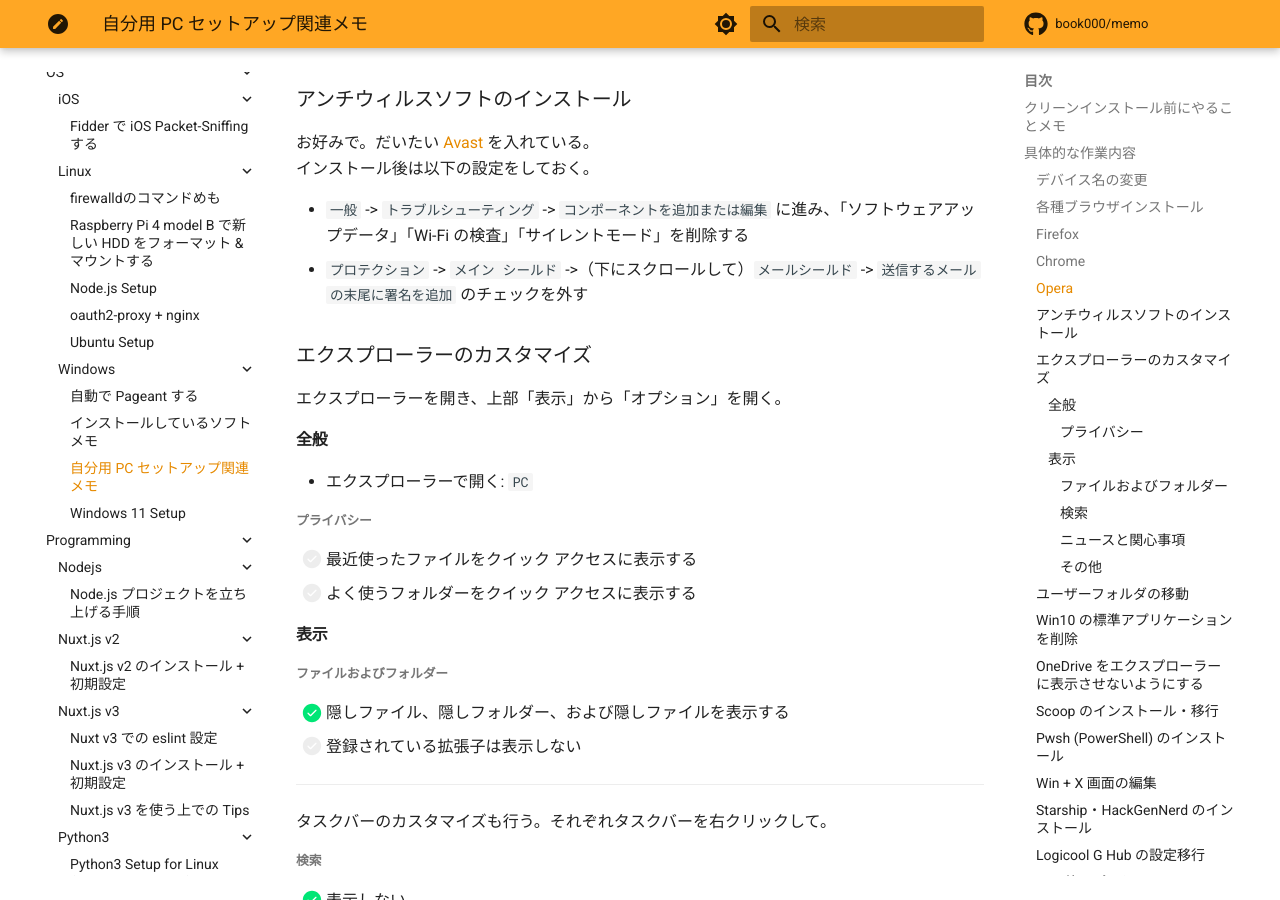
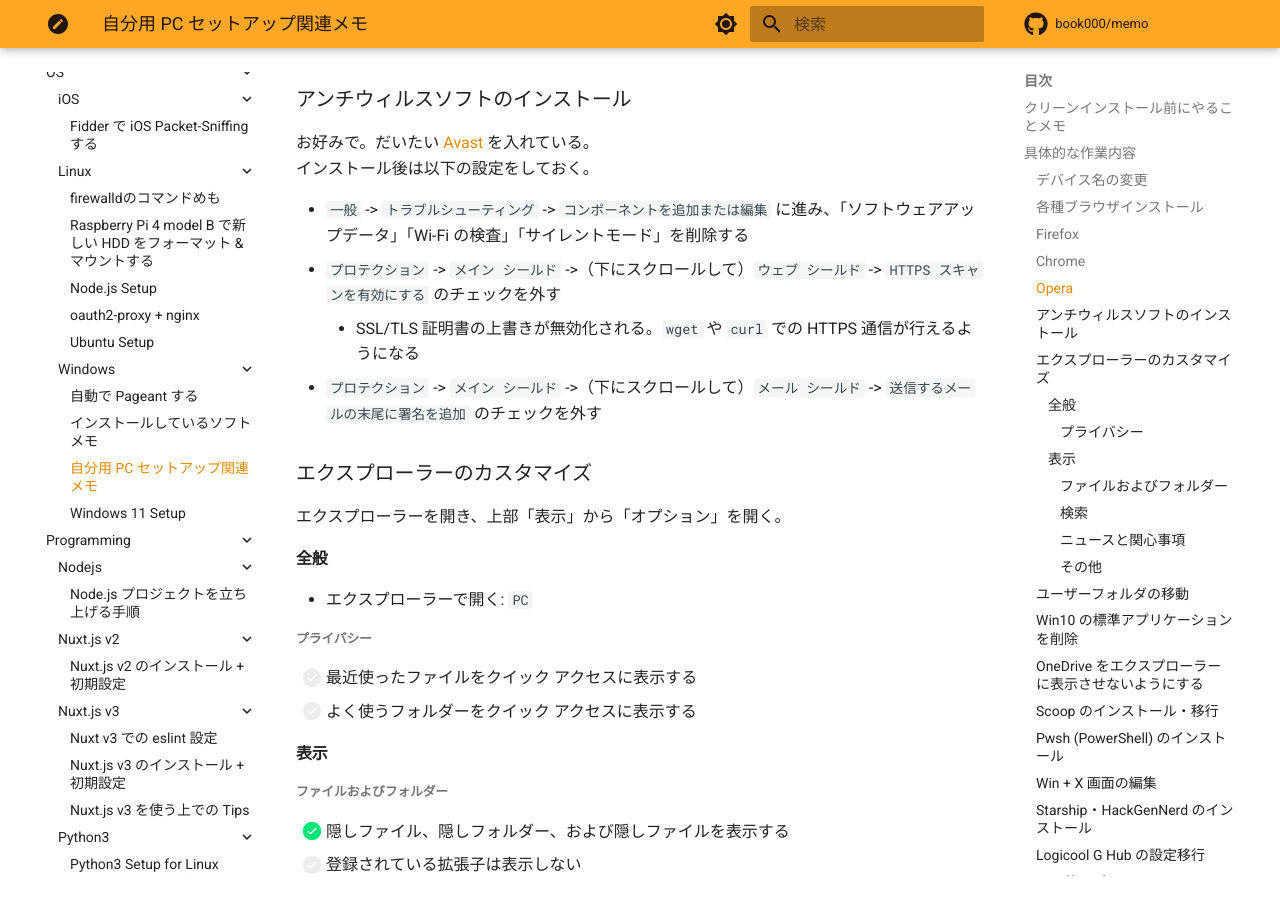
Before and after one commit to book000/memo, an MkDocs documentation site: the page built from docs/os/windows/setup.md, in a window 1280 px wide and 900 px high, scrolled down 2131 px. Built offline with MkDocs 1.6.1 and Material for MkDocs 9.7.7, drawn with Linux system fonts in a browser that asks for light colours; comment, search, counter and statistics services are not loaded.

Commit message:
feat: AvastのHTTPSスキャン無効化について記述

```diff
--- a/docs/os/windows/setup.md
+++ b/docs/os/windows/setup.md
@@ -80,7 +80,9 @@ YouTube などで動画を見たり音楽を聞いたり、TwitterDeck を眺め
 インストール後は以下の設定をしておく。
 
 - `一般` -> `トラブルシューティング` -> `コンポーネントを追加または編集` に進み、「ソフトウェアアップデータ」「Wi-Fi の検査」「サイレントモード」を削除する
-- `プロテクション` -> `メイン シールド` ->（下にスクロールして）`メールシールド` -> `送信するメールの末尾に署名を追加` のチェックを外す
+- `プロテクション` -> `メイン シールド` ->（下にスクロールして）`ウェブ シールド` -> `HTTPS スキャンを有効にする` のチェックを外す
+  - SSL/TLS 証明書の上書きが無効化される。`wget` や `curl` での HTTPS 通信が行えるようになる
+- `プロテクション` -> `メイン シールド` ->（下にスクロールして）`メール シールド` -> `送信するメールの末尾に署名を追加` のチェックを外す
 
 ### エクスプローラーのカスタマイズ
 
```
